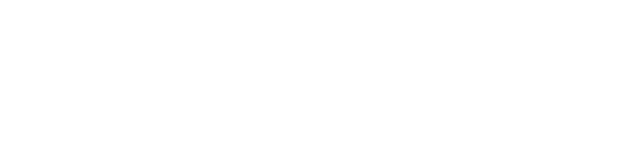
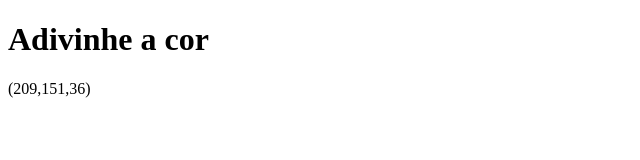
Before and after one commit to vinicius-shk/Color-Guess-Trybe, a website: page index.html in a window 1280 px wide. Shown: the whole page, without its empty margins (0-640 px from the left). Drawn offline with Linux system fonts and the light colour scheme.

Commit message:
Requisito 2 completado

```diff
--- a/index.html
+++ b/index.html
@@ -5,8 +5,15 @@
     <meta http-equiv="X-UA-Compatible" content="IE=edge">
     <meta name="viewport" content="width=device-width, initial-scale=1.0">
     <title id="title">Adivinhe a cor!</title>
+    <link rel="stylesheet" href="style.css">
 </head>
 <body>
-
+  <header>
+      <h1>Adivinhe a cor</h1>
+  </header>
+  <section>
+      <p id="rgb-color"></p>
+  </section>
+  <script src="script.js"></script>
 </body>
 </html>
--- a/script.js
+++ b/script.js
@@ -0,0 +1,11 @@
+let rgbHtml = document.getElementById('rgb-color');
+function rgbGen() {
+    let rgb = [];
+    let sorteioRgb = 0;
+    for (let index = 0; index < 3; index += 1) {
+        sorteioRgb = Math.floor(Math.random() * 256);
+        rgb.push(sorteioRgb);
+    }
+    rgbHtml.innerText ="(" + rgb + ")";
+}
+rgbGen();
```
